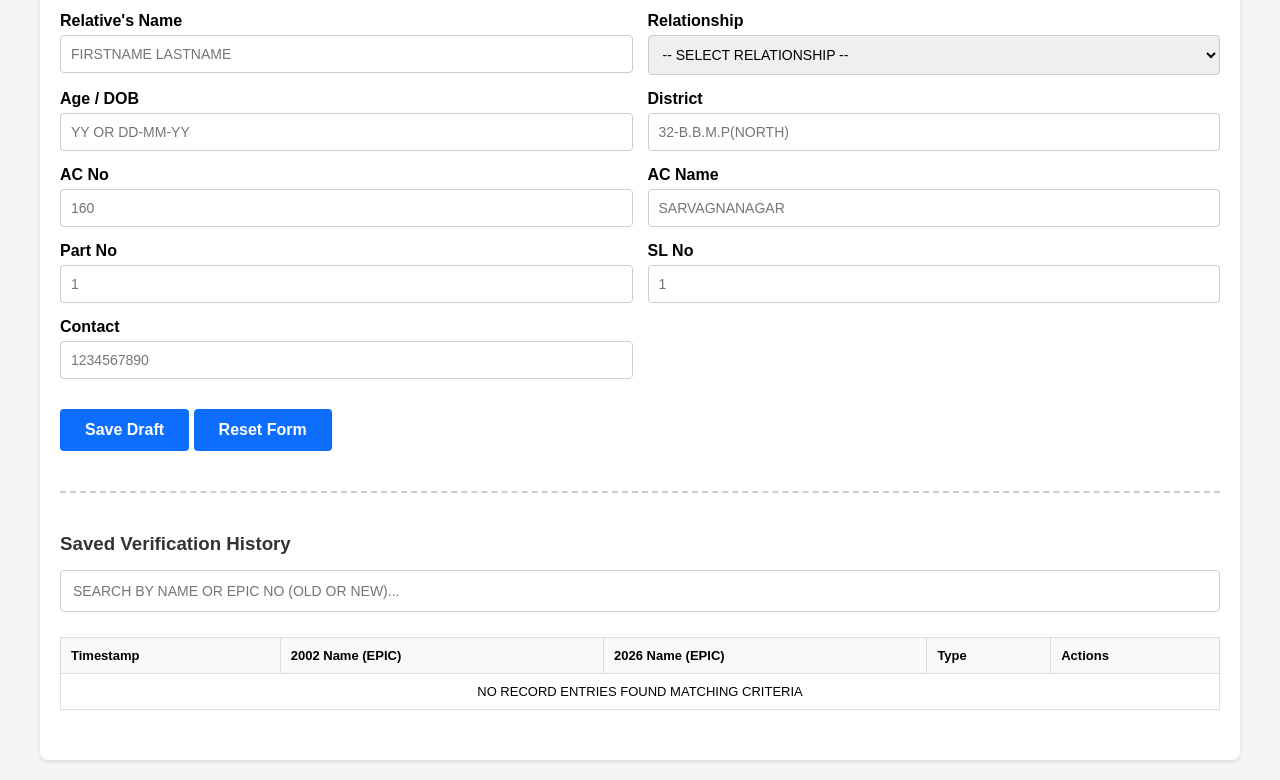
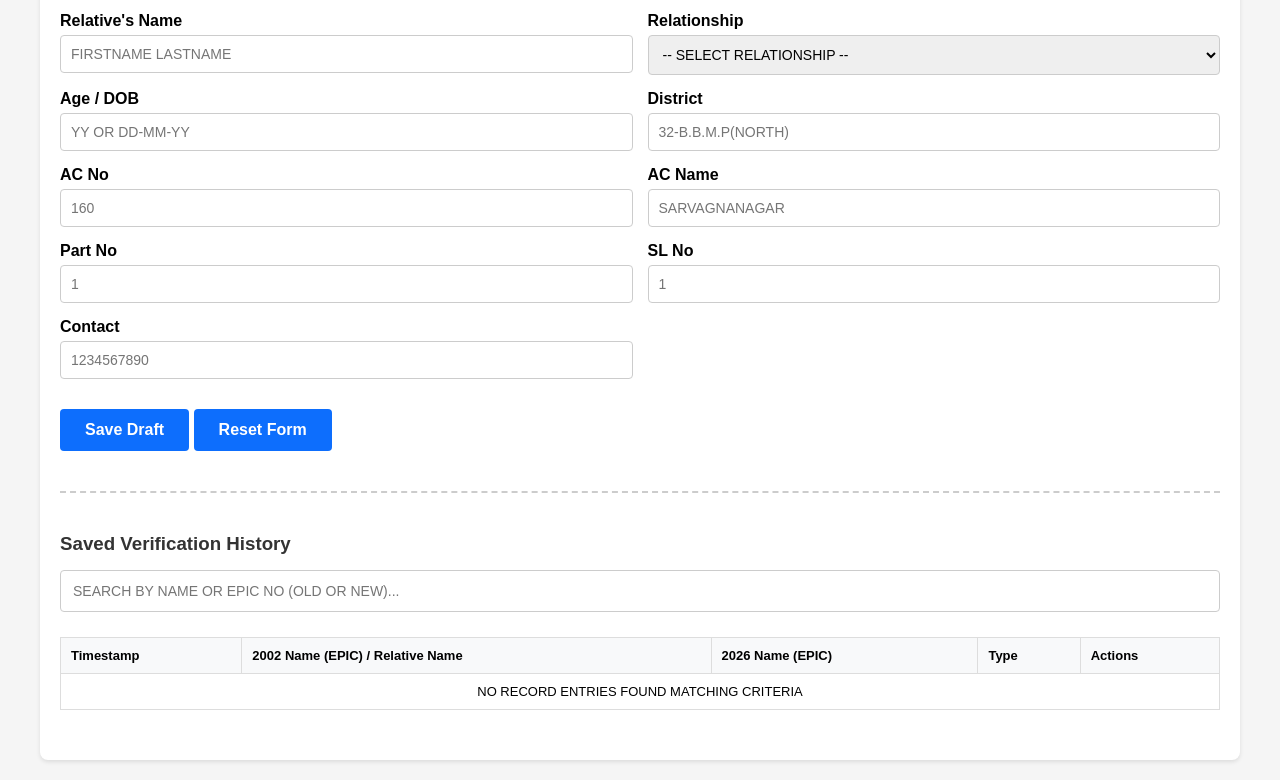
Before and after one commit to aquibahmed21/sirform1, a website built with Vite: page index.html in a window 1280 px wide. Shown: the part 693-1473 px from the top of the page. Built offline with nearby package versions, Linux system fonts and the light colour scheme.

Commit message:
Basic Form

```diff
--- a/index.html
+++ b/index.html
@@ -152,7 +152,7 @@
 						<thead>
 							<tr>
 								<th>Timestamp</th>
-								<th>2002 Name (EPIC)</th>
+								<th>2002 Name (EPIC) / Relative Name</th>
 								<th>2026 Name (EPIC)</th>
 								<th>Type</th>
 								<th>Actions</th>
```
